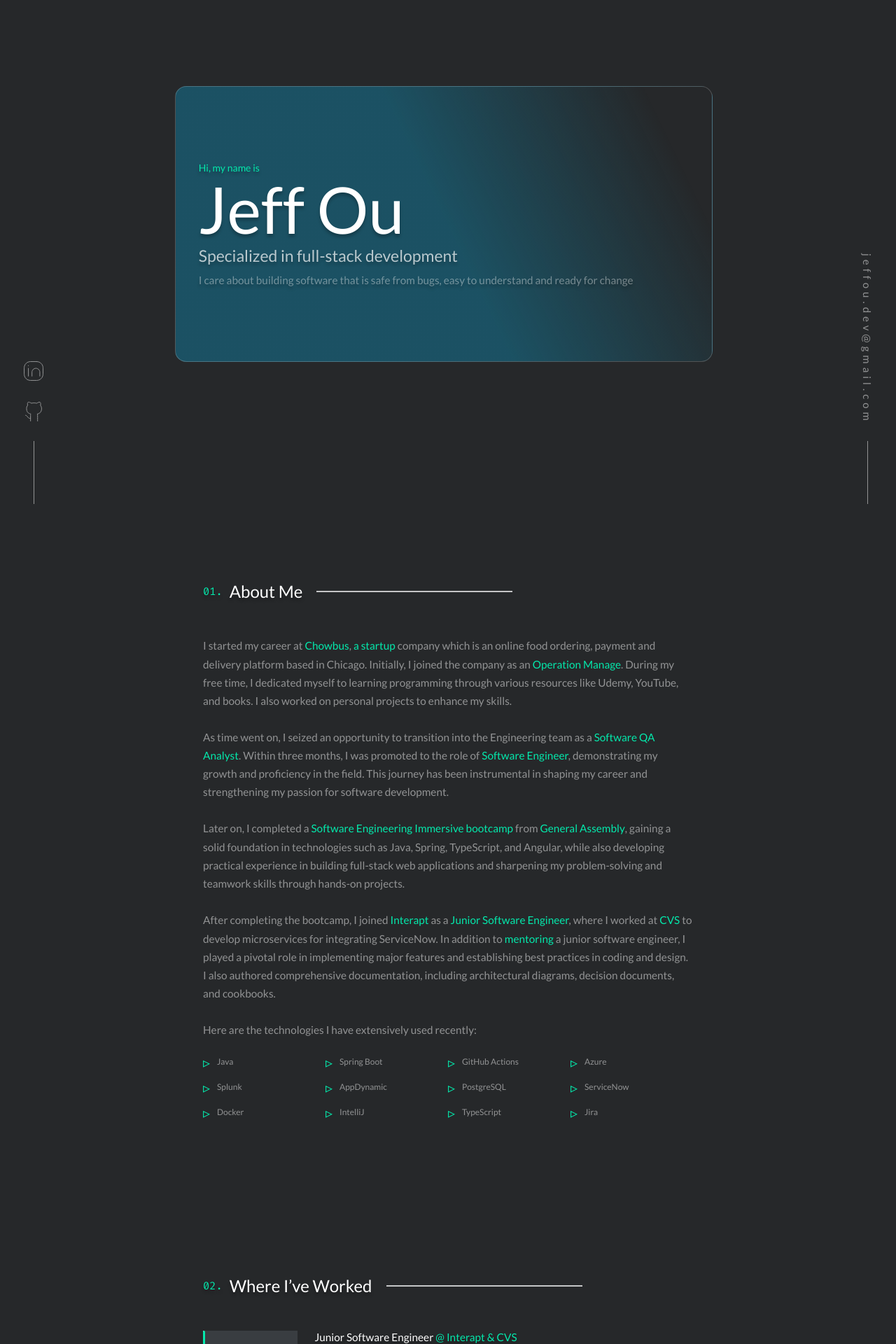
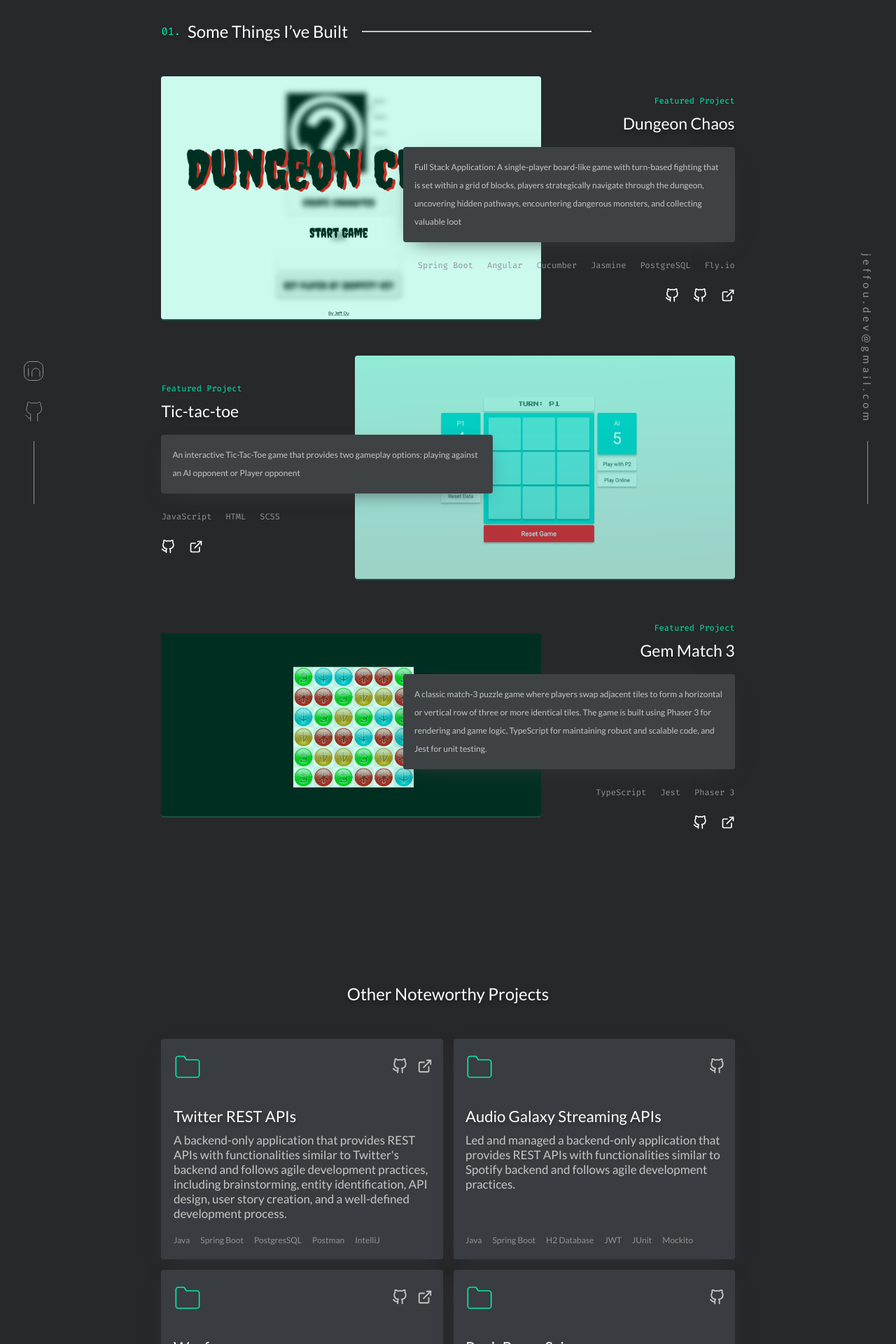
Before and after one commit to pophero110/2023-jeff-portfolio, a Next.js app: page / in a window 1280 px wide. Shown: the part 80-2000 px from the top of the page at 70% size. Built offline with nearby package versions, Linux system fonts and the light colour scheme.

Commit message:
Update portfolio website

```diff
--- a/src/components/navbar/navLink/navLink.tsx
+++ b/src/components/navbar/navLink/navLink.tsx
@@ -8,13 +8,14 @@
   return (
     <ul ref={sectionRef} className={styles.navLink}>
       <li>
-        <NavLinkItem number="01." text="About" href="#about" />
-        <NavLinkItem number="02." text="Experience" href="#experience" />
-        <NavLinkItem number="03." text="Project" href="#project" />
-        <NavLinkItem number="04." text="Contact" href="#contact" />
+        {/* <NavLinkItem number="01." text="About" href="#about" /> */}
+        {/* <NavLinkItem number="02." text="Experience" href="#experience" /> */}
+        {/* <NavLinkItem number="03." text="Project" href="#project" /> */}
+        {/* <NavLinkItem number="04." text="Contact" href="#contact" /> */}
         <a
+          target="_blank"
           className={styles.navLink__resumeLink}
-          href="./jeff-ou-full-stack-engineer-resume.pdf"
+          href="https://docs.google.com/document/d/15foeP4ZZ0PIRturgtbvl5T_UPz8SziHzxIcV5QzPwKk/edit?usp=sharing"
           download
         >
           Resume
--- a/src/pages/index.tsx
+++ b/src/pages/index.tsx
@@ -22,9 +22,9 @@
       </Head>
       <Navbar></Navbar>
       <main className={styles.main}>
-        <HeroSection></HeroSection>
-        <AboutMeSection></AboutMeSection>
-        <ExperienceSection></ExperienceSection>
+        {/* <HeroSection></HeroSection> */}
+        {/* <AboutMeSection></AboutMeSection> */}
+        {/* <ExperienceSection></ExperienceSection> */}
         <FeaturedProjectSection></FeaturedProjectSection>
         <ProjectSection></ProjectSection>
         <ContactSection></ContactSection>
```
